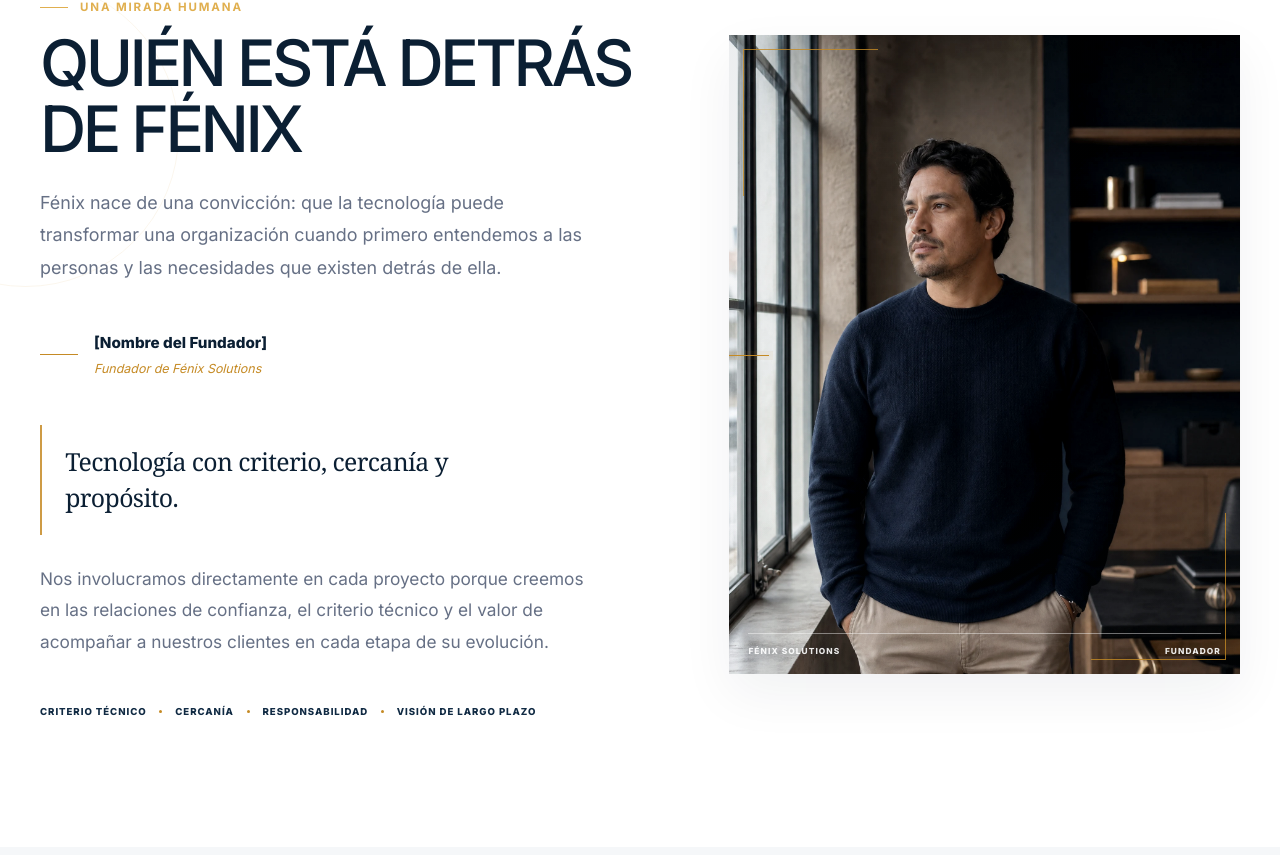
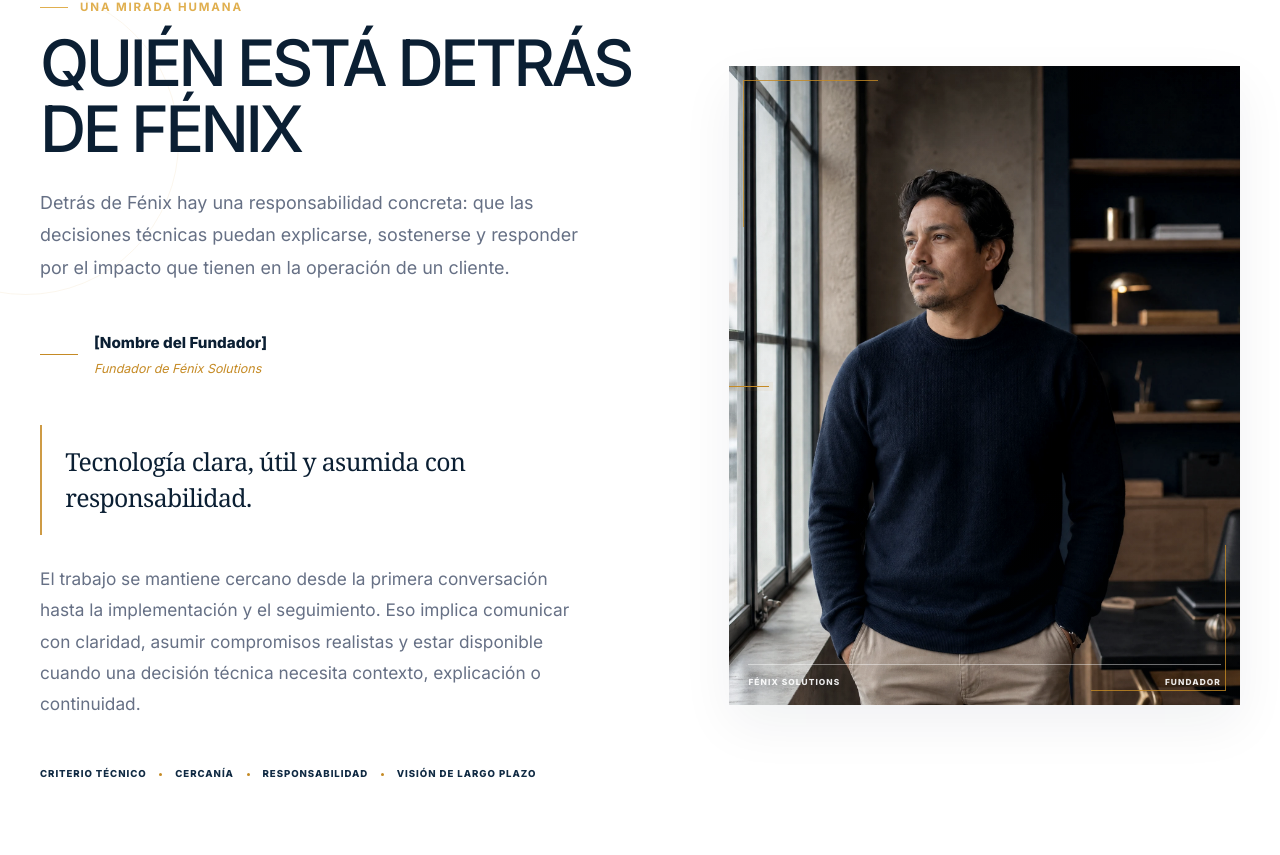
Before and after one commit to DarknesCloud/fenix, a Next.js app: page / in a window 1280 px wide. Shown: the part 9905-10760 px from the top of the page. Built offline with nearby package versions, Linux system fonts and the light colour scheme; no server answers.

Commit message:
refactor copy: focus founder section on accountability and human leadership

```diff
--- a/components/sections/Founder.tsx
+++ b/components/sections/Founder.tsx
@@ -23,9 +23,9 @@ export default function Founder() {
             <h2 id="founder-title">QUIÉN ESTÁ DETRÁS DE FÉNIX</h2>
 
             <p className={styles.intro}>
-              Fénix nace de una convicción: que la tecnología puede transformar
-              una organización cuando primero entendemos a las personas y las
-              necesidades que existen detrás de ella.
+              Detrás de Fénix hay una responsabilidad concreta: que las decisiones
+              técnicas puedan explicarse, sostenerse y responder por el impacto que
+              tienen en la operación de un cliente.
             </p>
 
             <div className={styles.identity}>
@@ -38,13 +38,14 @@ export default function Founder() {
             </div>
 
             <blockquote className={styles.statement}>
-              Tecnología con criterio, cercanía y propósito.
+              Tecnología clara, útil y asumida con responsabilidad.
             </blockquote>
 
             <p className={styles.bodyCopy}>
-              Nos involucramos directamente en cada proyecto porque creemos en
-              las relaciones de confianza, el criterio técnico y el valor de
-              acompañar a nuestros clientes en cada etapa de su evolución.
+              El trabajo se mantiene cercano desde la primera conversación hasta la
+              implementación y el seguimiento. Eso implica comunicar con claridad,
+              asumir compromisos realistas y estar disponible cuando una decisión
+              técnica necesita contexto, explicación o continuidad.
             </p>
 
             <div className={styles.values} aria-label="Principios de trabajo">
```
